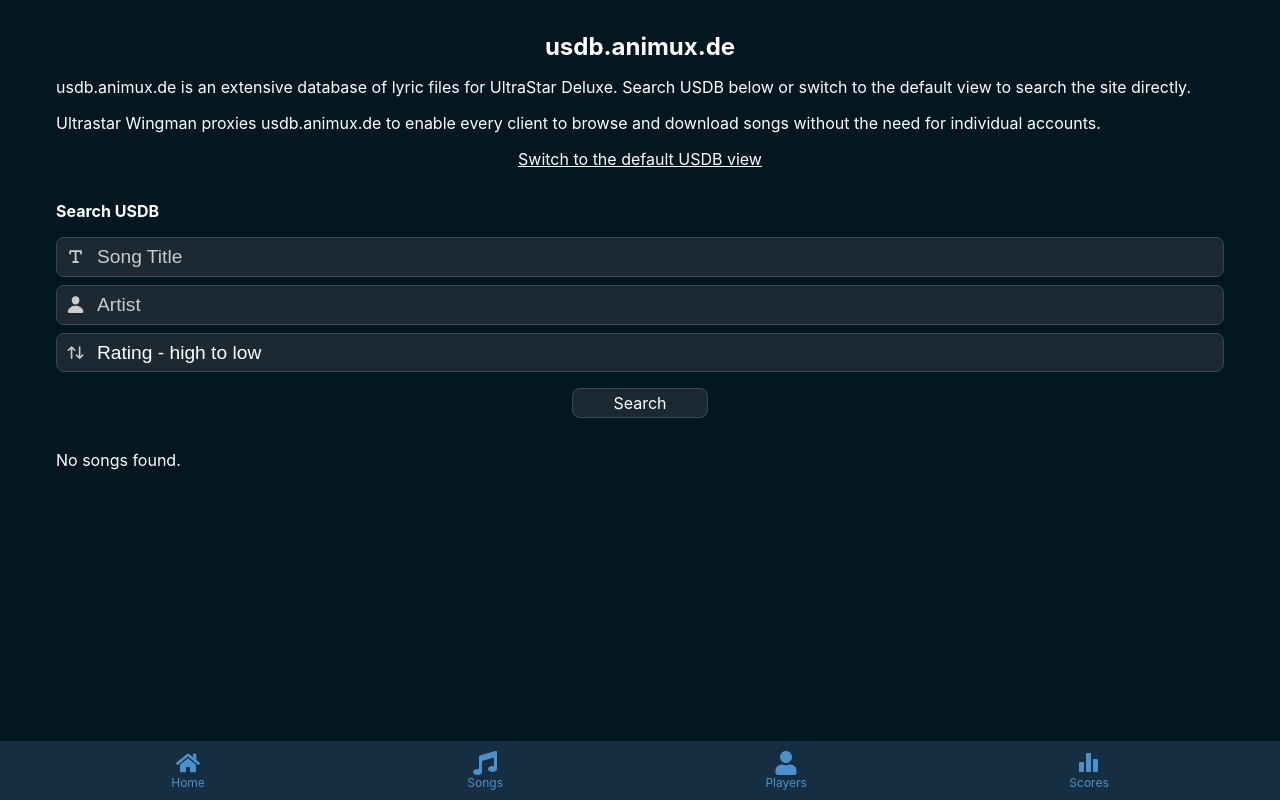
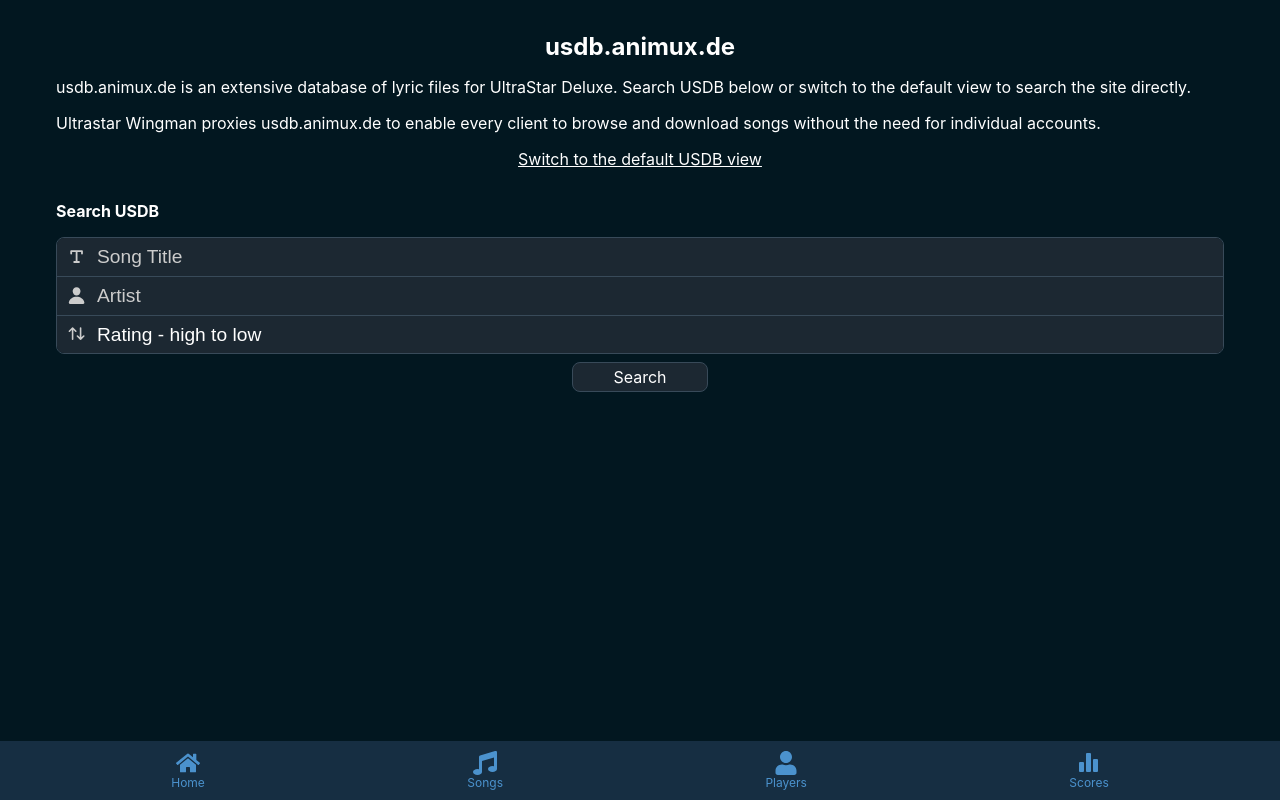
Before and after one commit to DidacticFishstick/ultrastar-wingman, a React (Create React App) app in the folder ultrastar-wingman/frontend/: page /usdbList in a window 1280 px wide. Built offline with nearby package versions, Linux system fonts and the light colour scheme.

Commit message:
restyled some song list aspects

```diff
--- a/ultrastar-wingman/frontend/src/components/Input.css
+++ b/ultrastar-wingman/frontend/src/components/Input.css
@@ -56,3 +56,25 @@
 .input-field span.cancel:hover {
     color: var(--highlight-blue-light);
 }
+
+.combined-input {
+    margin: 0 16px;
+    border-radius: var(--border-radius-small);
+    overflow: hidden;
+    border: 1px solid var(--input-border-color);
+}
+
+.combined-input .input-field {
+    margin: 0 0;
+}
+
+.combined-input .input-field input,
+.combined-input .input-field select {
+    border-radius: 0;
+    border: none;
+}
+
+.combined-input .input-field:not(:nth-child(1)) input,
+.combined-input .input-field:not(:nth-child(1)) select {
+    border-top: 1px solid var(--input-border-color);
+}
--- a/ultrastar-wingman/frontend/src/components/SongListItem.css
+++ b/ultrastar-wingman/frontend/src/components/SongListItem.css
@@ -22,7 +22,7 @@
 
 .song-list-item .details {
     display: grid;
-    gap: 5px;
+    gap: 4px;
 }
 
 .song-list-item .title {
--- a/ultrastar-wingman/frontend/src/components/Songs.js
+++ b/ultrastar-wingman/frontend/src/components/Songs.js
@@ -72,7 +72,7 @@
             </div>
             <h2>Downloaded Songs</h2>
             <div ref={inputRef} className="songs-search">
-                <Input type="text" placeholder="Search downloaded songs" icon={<FaSearch/>} searchTerm={searchTerm} setSearchTerm={setSearchTerm} onFocus={() => {
+                <Input type="text" placeholder="Search downloaded songs" icon={<FaSearch/>} searchTerm={searchTerm} setSearchTerm={setSearchTerm} onEnter={() => {}} onFocus={() => {
                     setTimeout(() => {
                         inputRef.current.scrollIntoView({behavior: "smooth", block: "start"})
                     }, 50);
--- a/ultrastar-wingman/frontend/src/components/UsdbList.css
+++ b/ultrastar-wingman/frontend/src/components/UsdbList.css
@@ -14,12 +14,8 @@
     margin-top: 16px;
 }
 
-.usdb-list .usdb-search .input-field {
+.usdb-list .usdb-search .button {
     margin-top: 8px;
-}
-
-.usdb-list .usdb-search .button {
-    margin-top: 16px;
 }
 
 .usdb-list .bottom-spinner {
--- a/ultrastar-wingman/frontend/src/components/UsdbList.js
+++ b/ultrastar-wingman/frontend/src/components/UsdbList.js
@@ -88,6 +88,7 @@
             <NavLink className={"usdb-link"} to="/usdb">Switch to the default USDB view</NavLink>
             <h2>Search USDB</h2>
             <div ref={inputBoxRef} className={"usdb-search"}>
+                <div className={"combined-input"}>
                     <Input type="text" placeholder="Song Title" icon={<PiTextTBold/>} searchTerm={title} setSearchTerm={setTitle} onEnter={() => fetchSongs(true)}/>
                     <Input type="text" placeholder="Artist" icon={<IoPerson/>} searchTerm={artist} setSearchTerm={setArtist} onEnter={() => fetchSongs(true)}/>
                     <div className={"input-field"}>
@@ -107,6 +108,7 @@
                             <option value="views-asc">Views - low to high</option>
                         </select>
                     </div>
+                </div>
                 <Button text={"Search"} onClick={() => fetchSongs(true)}/>
             </div>
             {loading && songs.length === 0 && <div className={"top-spinner"}>
--- a/ultrastar-wingman/frontend/src/components/UsdbSearchResults.js
+++ b/ultrastar-wingman/frontend/src/components/UsdbSearchResults.js
@@ -4,9 +4,9 @@
 import SongListItem from "./SongListItem";
 
 const UsdbSearchResults = ({ songs }) => {
-    if (songs.length === 0) {
-        return <p>No songs found.</p>;
-    }
+    // if (songs.length === 0) {
+    //     return <p>No songs found.</p>;
+    // }
 
     return (
         <ul className={"songs-list"}>
```
Lines whose indentation alone changed are shown as unchanged.
